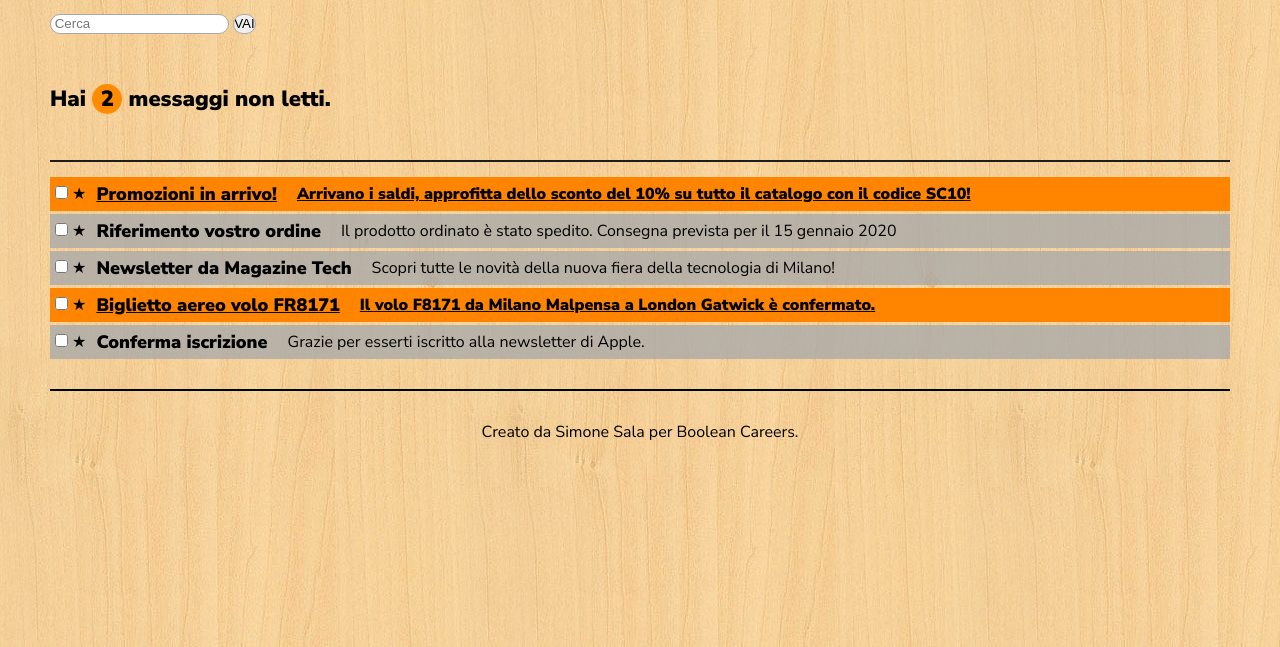
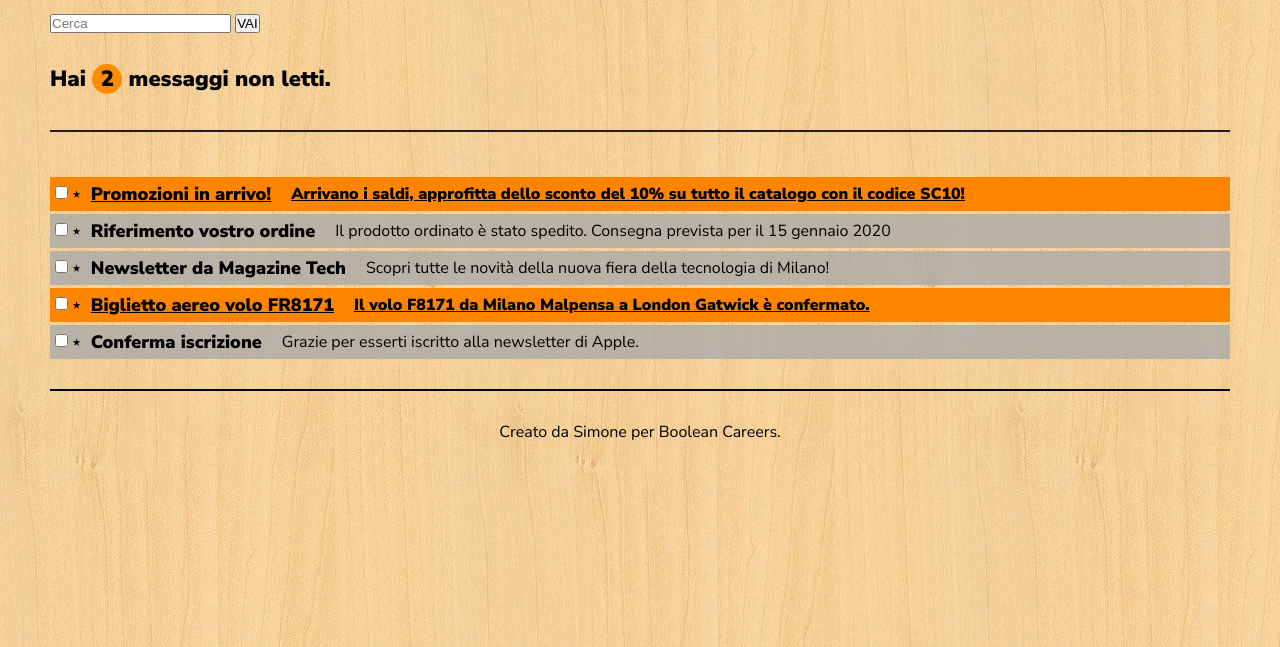
Before and after one commit to salasimo/htmlcss-gmail, a plain HTML site: page index.html in a window 1280 px wide. Shown: the part 153-800 px from the top of the page. Drawn offline with Linux system fonts and the light colour scheme.

Commit message:
inserita classe "stella" per lavorare con pseudoclassi ::before, ::after

```diff
--- a/css/style.css
+++ b/css/style.css
@@ -25,6 +25,10 @@ header {
     border-bottom: 2px solid #1d1d1d;
 }
 
+.seconda-linea{
+    height: 40%;
+}
+
 #logo {
     height: 150px;
     width: auto;
@@ -47,19 +51,11 @@ header {
 
 .ricerca {
     margin-top: 15px;
-    border: 1
-}
-
-.ricerca input {
-    border: none;
-    height: 20px;
-    border-radius: 20px;
-    border: 1px solid darkgrey;
 }
 
 
 .notifica {
-    margin-top: 50px;
+    margin-top: 30px;
 }
 
 .notifica p {
@@ -107,6 +103,10 @@ h2 {
     background-color: #ff8500;
 }
 
+.stella::after{
+    content: "\02B51"
+}
+
 footer {
     margin-top: 30px;
     padding-top: 30px;
--- a/index.html
+++ b/index.html
@@ -19,10 +19,10 @@
             </section>
             <section class="linea-header seconda-linea">
                 <form class="ricerca" action="" method="">
-                    <input type="text" placeholder=" Cerca" name="" value="">
+                    <input class="campo-ricerca" type="text" placeholder="Cerca" name="" value="">
                     <input class="submit" type="submit" name="" value="VAI">
                 </form>
-                <div class="notifica">
+                <div class="notifica flex">
                     <p>Hai <span>2</span> messaggi non letti.</p>
 
                 </div>
@@ -33,8 +33,8 @@
         <main>
 
             <div class="mail mail-1 flex">
-                <div class="spunta">
-                    <input type="checkbox" name="" value="selected"> &#9733;
+                <div class="spunta stella">
+                    <input type="checkbox" name="" value="selected">
                 </div>
                 <div class="oggetto">
                     <h2>Promozioni in arrivo!</h2>
@@ -47,8 +47,8 @@
             </div>
 
             <div class="mail mail-2 flex">
-                <div class="spunta">
-                    <input type="checkbox" name="" value="selected"> &#9733;
+                <div class="spunta stella">
+                    <input type="checkbox" name="" value="selected">
                 </div>
                 <div class="oggetto">
                     <h2>Riferimento vostro ordine</h2>
@@ -61,8 +61,8 @@
             </div>
 
             <div class="mail mail-3 flex">
-                <div class="spunta">
-                    <input type="checkbox" name="" value="selected"> &#9733;
+                <div class="spunta stella">
+                    <input type="checkbox" name="" value="selected">
                 </div>
                 <div class="oggetto">
                     <h2>Newsletter da Magazine Tech</h2>
@@ -75,8 +75,8 @@
             </div>
 
             <div class="mail mail-4 flex">
-                <div class="spunta">
-                    <input type="checkbox" name="" value="selected"> &#9733;
+                <div class="spunta stella">
+                    <input type="checkbox" name="" value="selected">
                 </div>
                 <div class="oggetto">
                     <h2>Biglietto aereo volo FR8171</h2>
@@ -89,8 +89,8 @@
             </div>
 
             <div class="mail mail-5 flex">
-                <div class="spunta">
-                    <input type="checkbox" name="" value="selected"> &#9733;
+                <div class="spunta stella">
+                    <input type="checkbox" name="" value="selected">
                 </div>
                 <div class="oggetto">
                     <h2>Conferma iscrizione</h2>
@@ -104,7 +104,7 @@
 
         </main>
         <footer>
-            <p>Creato da Simone Sala per Boolean Careers.</p>
+            <p>Creato da Simone per Boolean Careers.</p>
         </footer>
     </body>
 
```
